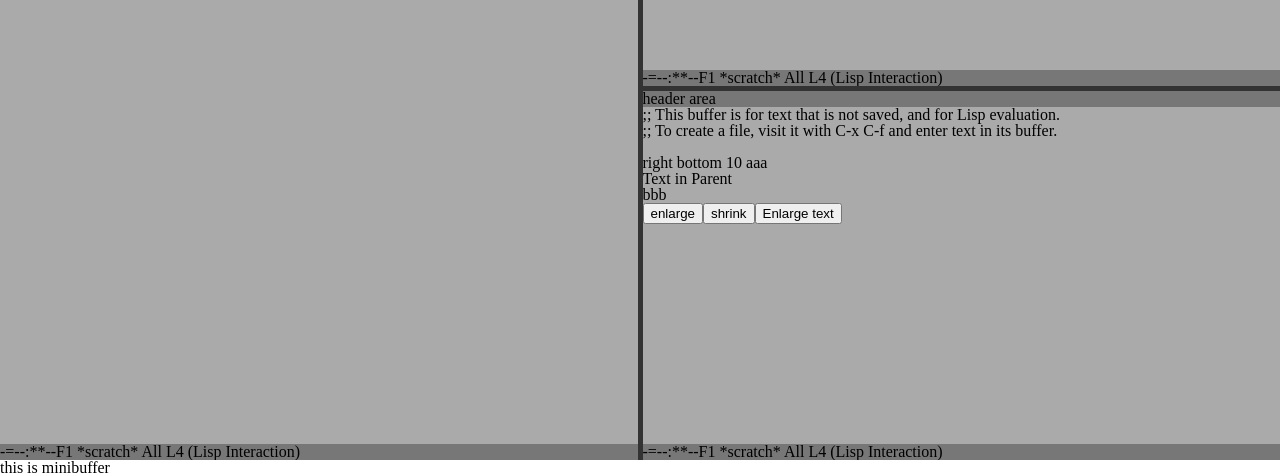
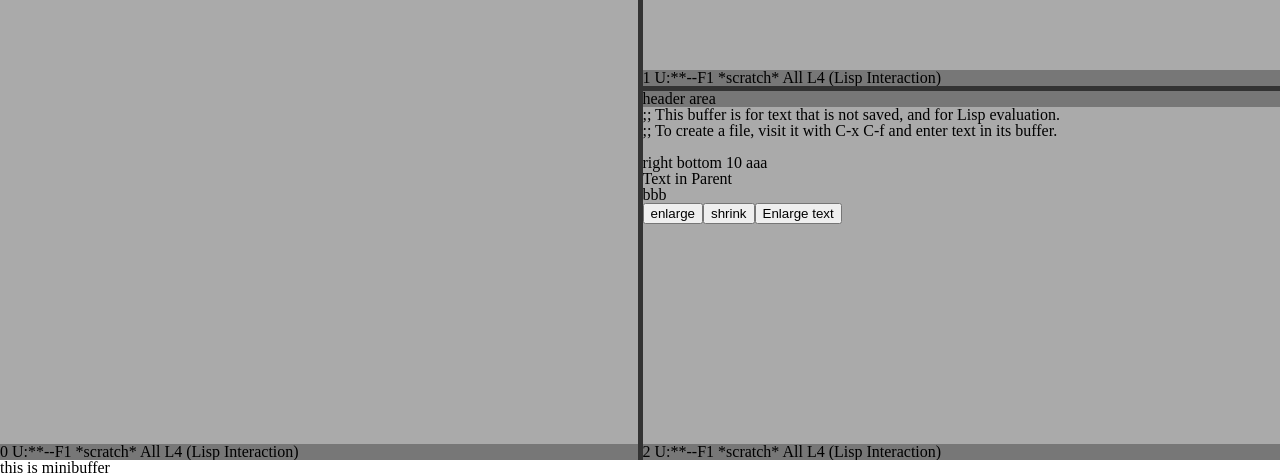
Before and after one commit to peccu/noname-layout, a Vue app: page / in a window 1280 px wide. Shown: the part 324-800 px from the top of the page. Built offline with nearby package versions, Linux system fonts and the light colour scheme.

Commit message:
extract modeline

```diff
--- /dev/null
+++ b/src/components/ModeLine.vue
@@ -0,0 +1,18 @@
+<template>
+  <div class="modeline">{{thisWindow}} U:**--F1 *scratch*  All L4 (Lisp Interaction)</div>
+</template>
+
+<script>
+ export default {
+   props: {
+     thisWindow: Number
+   }
+ }
+</script>
+
+<style>
+ .modeline{
+   height: 1em;
+   overflow-x: hidden;
+ }
+</style>
--- a/src/components/WindowArea.vue
+++ b/src/components/WindowArea.vue
@@ -15,7 +15,7 @@
         Enlarge text
       </button>
     </div>
-    <div class="modeline">-=--:**--F1 *scratch*  All L4 (Lisp Interaction)</div>
+    <ModeLine :thisWindow="thisWindow"></ModeLine>
   </div>
 </template>
 
@@ -23,8 +23,12 @@
  // need to set correct width and height from surround objects
  /* これはもしかしてウィンドウではなくバッファ？ */
 
+ import ModeLine from './ModeLine.vue'
  export default {
    name: 'WindowArea',
+   components: {
+     ModeLine
+   },
    props: {
      msg: String,
      activeWindow: Number,
@@ -44,7 +48,7 @@
    display: flex;
    flex-direction: column;
  }
- .header, .modeline{
+ .header{
    height: 1em;
    overflow-x: hidden;
  }
```
